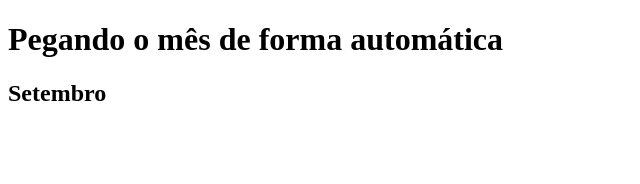
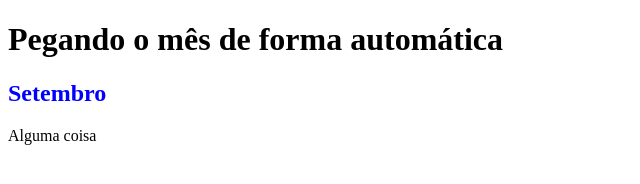
Before and after one commit to Mahogany741/Teste, a plain HTML site: page index.html in a window 1280 px wide. Shown: the whole page, without its empty margins (0-640 px from the left). Drawn offline with Linux system fonts and the light colour scheme.

Commit message:
Testando o push na nova Branch

```diff
--- a/index.html
+++ b/index.html
@@ -8,7 +8,9 @@
 <body>
     <!-- Pegando o mês via JS e alterando o valor do HTML -->
     <h1>Pegando o mês de forma automática</h1>
-    <h2 id="mesVigente">Mês</h2>
+    <h2 style="color:blue;" id="mesVigente">Mês</h2>
+
+    <p>Alguma coisa</p>
 
 
     <script src="script.js"></script>
```
